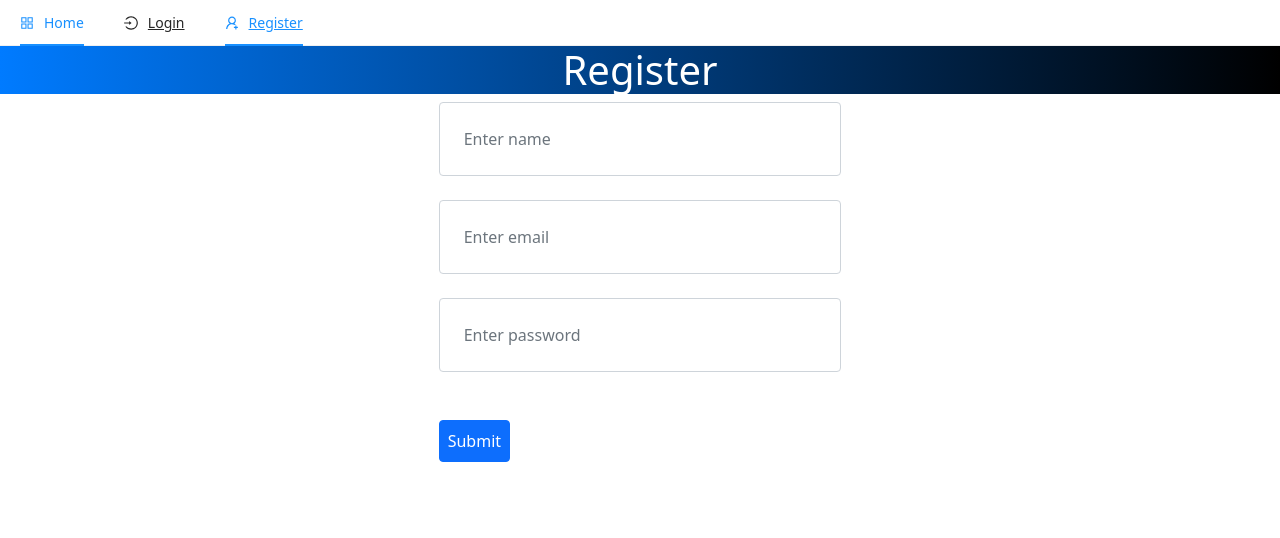
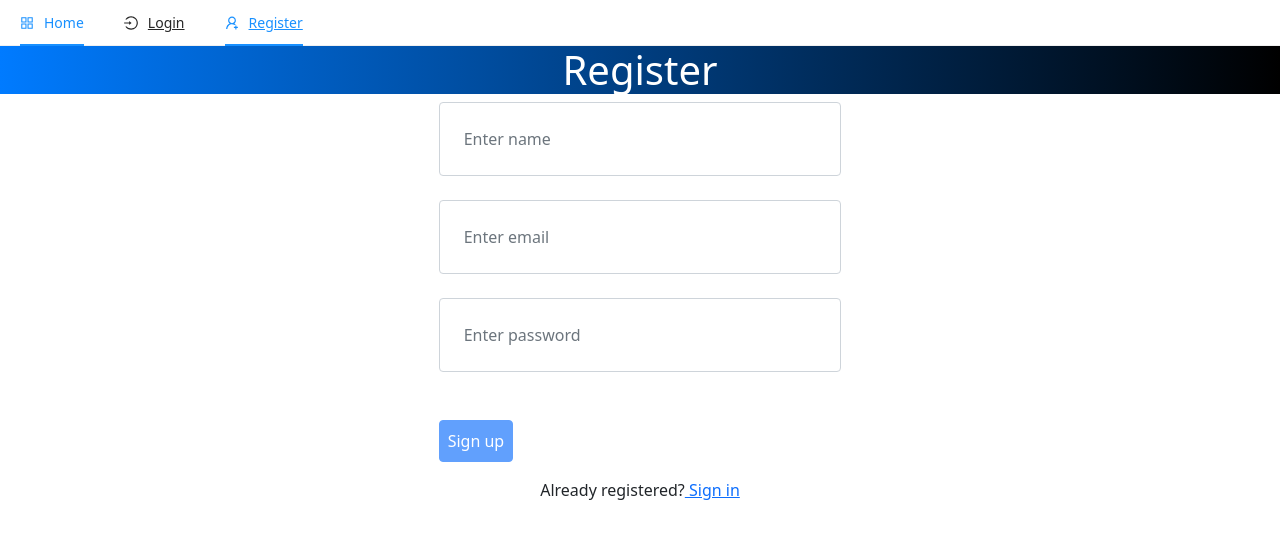
Before and after one commit to mfimia/cookie-auth-nextjs, a Next.js app: page /register in a window 1280 px wide. Shown: the top 538 px of the page. Built offline with nearby package versions, Linux system fonts and the light colour scheme.

Commit message:
register route with axios postç

```diff
--- a/pages/register.tsx
+++ b/pages/register.tsx
@@ -1,14 +1,39 @@
+import { SyncOutlined } from "@ant-design/icons";
+import axios, { AxiosError } from "axios";
 import { NextPage } from "next";
+import Error, { ErrorProps } from "next/error";
+import Link from "next/link";
 import { FormEvent, Fragment, useState } from "react";
+import { toast, ToastContent } from "react-toastify";
 
 const Register: NextPage = () => {
   const [name, setName] = useState("");
   const [email, setEmail] = useState("");
   const [password, setPassword] = useState("");
+  const [loading, setLoading] = useState(false);
 
-  const handleSubmit = (e: FormEvent) => {
+  const handleSubmit = async (e: FormEvent) => {
     e.preventDefault();
-    console.table({ name, email, password });
+    try {
+      setLoading(true);
+      //   http://localhost:8000 -> included in proxy (custom server)
+      const { data } = await axios.post(`/api/auth/register`, {
+        name,
+        email,
+        password,
+      });
+
+      toast.success("Registration successful. Please login");
+      setLoading(false);
+    } catch (err) {
+      if (axios.isAxiosError(err)) {
+        const error = err as AxiosError;
+        toast.error(error.response?.data.payload as ToastContent);
+        setLoading(false);
+      } else {
+        throw new Error("Server Error" as "Server Error" & ErrorProps);
+      }
+    }
   };
 
   return (
@@ -41,10 +66,20 @@ const Register: NextPage = () => {
             required
           />
           <br />
-          <button type="submit" className="btn btn-block btn-primary p-2">
-            Submit
+          <button
+            type="submit"
+            disabled={!name || !email || !password || loading}
+            className="btn btn-block btn-primary p-2"
+          >
+            {loading ? <SyncOutlined spin /> : "Sign up"}
           </button>
         </form>
+        <p className="text-center p-3">
+          Already registered?
+          <Link href={"/login"}>
+            <a> Sign in</a>
+          </Link>
+        </p>
       </div>
     </Fragment>
   );
```
